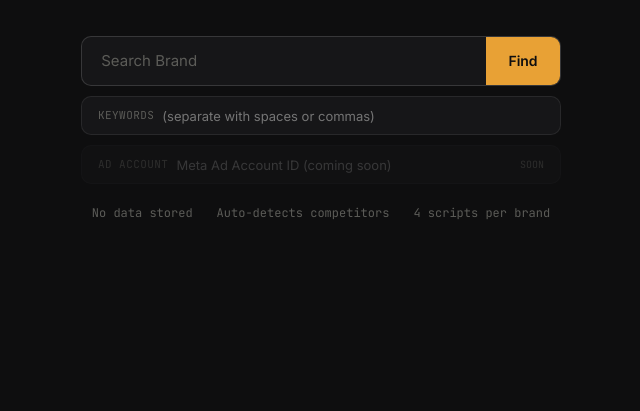
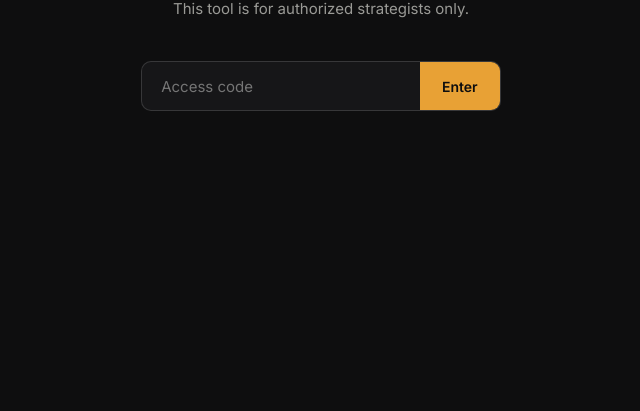
Before and after one commit to Michelleflo55/Inteli-Ads, a website: page index.html in a window 1280 px wide. Shown: the part 389-800 px from the top of the page, without its empty margins (319-959 px from the left). Drawn offline with Linux system fonts and the light colour scheme.

Commit message:
Update index.html

```diff
--- a/index.html
+++ b/index.html
@@ -446,7 +446,18 @@
 
 <!-- Landing -->
 
-<div id="landing">
+<div id="lockscreen" style="min-height:100vh;display:flex;flex-direction:column;align-items:center;justify-content:center;padding:2rem;text-align:center;background:var(--bg);">
+  <div class="eyebrow">Inteli-Ads</div>
+  <h1 style="font-size:32px;margin-bottom:0.5rem;font-weight:300;">Enter access code</h1>
+  <p class="sub">This tool is for authorized strategists only.</p>
+  <div class="brand-input-wrap" style="max-width:360px;">
+    <input id="accessCodeInput" type="password" placeholder="Access code" autocomplete="off" onkeydown="if(event.key==='Enter')checkCode()" style="flex:1;background:transparent;border:none;outline:none;padding:0.9rem 1.2rem;font-size:15px;font-family:var(--font);color:var(--text);" />
+    <button onclick="checkCode()" style="background:var(--amber);color:#0e0e0f;border:none;padding:0.9rem 1.4rem;font-size:14px;font-weight:600;font-family:var(--font);cursor:pointer;">Enter</button>
+  </div>
+  <div id="codeError" style="color:var(--red-text);font-size:12px;font-family:var(--mono);margin-top:0.75rem;display:none;">Incorrect code. Try again.</div>
+</div>
+
+<div id="landing" style="display:none;">
   <div class="eyebrow">Inteli-Ads</div>
   <h1>Ad intelligence<br>for <span id="livePreview">any brand</span></h1>
   <p class="sub">Find a Brand</p>
@@ -1172,6 +1183,17 @@ Brand: ${currentBrand}.${analysisContext}`;
     }
   }
 
+  function checkCode() {
+    const input = document.getElementById('accessCodeInput').value.trim();
+    if (input === '2923') {
+      document.getElementById('lockscreen').style.display = 'none';
+      document.getElementById('landing').style.display = 'flex';
+      document.getElementById('codeError').style.display = 'none';
+    } else {
+      document.getElementById('codeError').style.display = 'block';
+      document.getElementById('accessCodeInput').value = '';
+    }
+  }
 </script>
 </body>
 </html>
```
